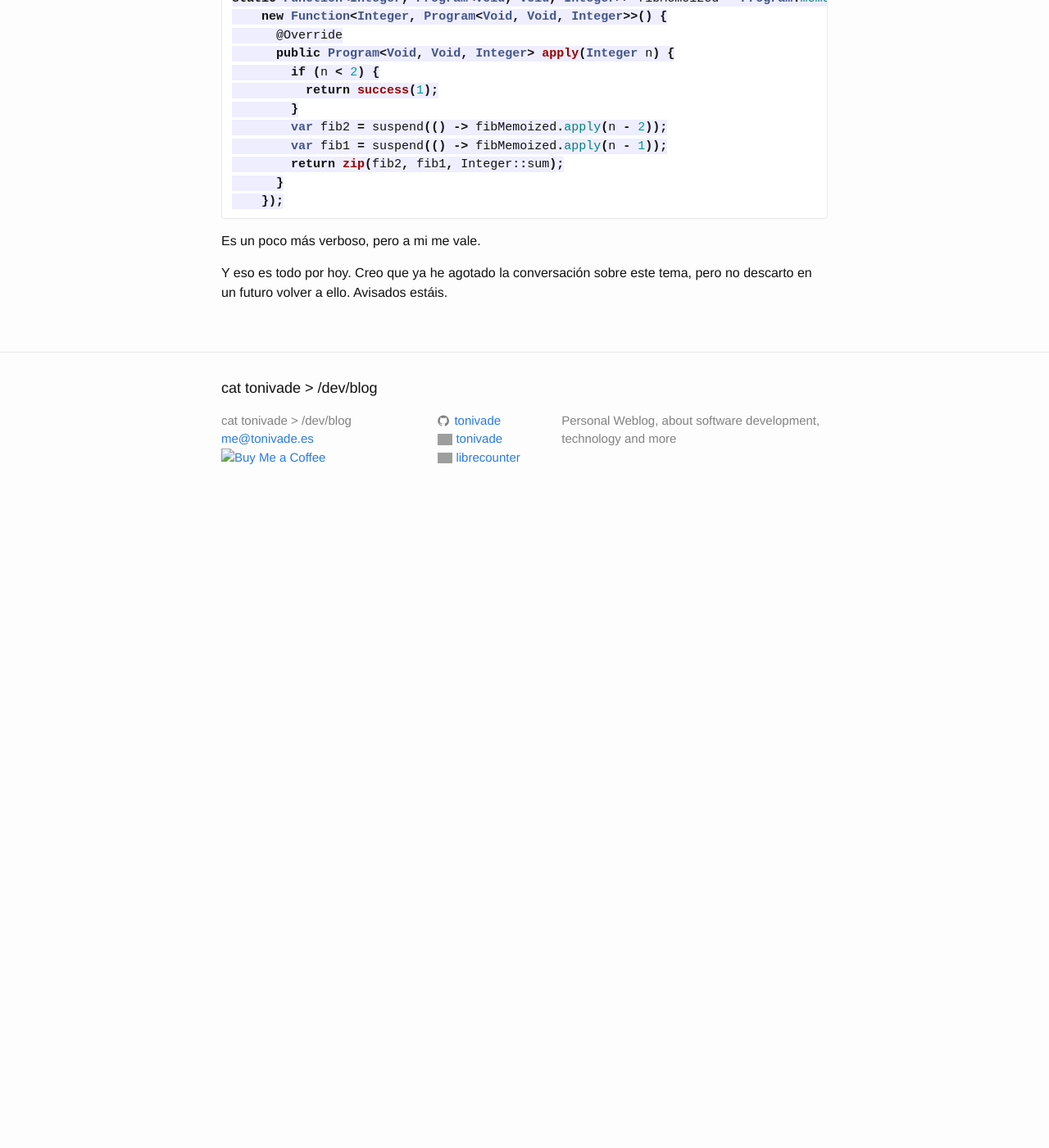
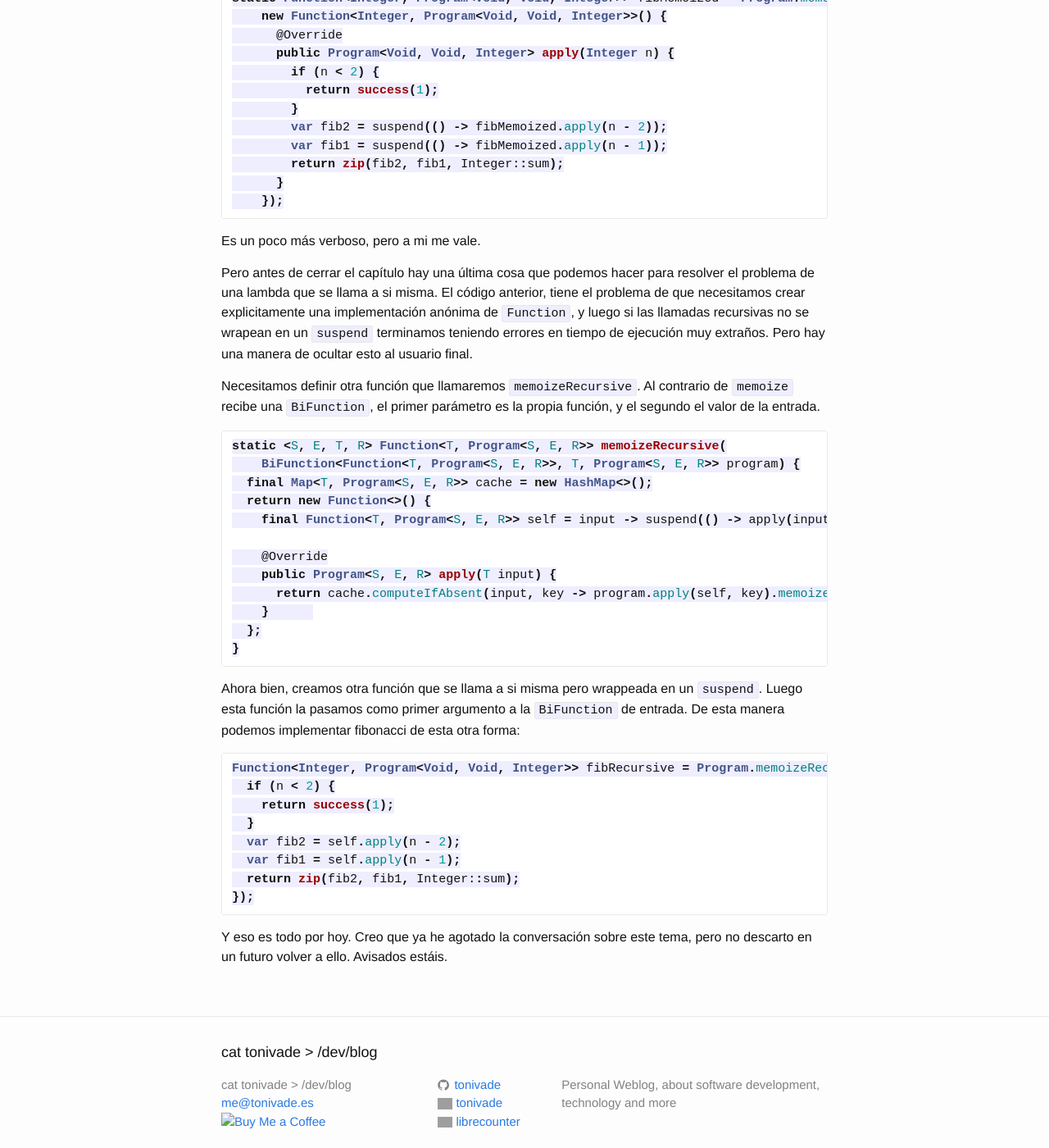
Before and after one commit to tonivade/tonivade.github.io, a Jekyll site: the page built from _posts/2026-04-26-programando-con-dsl-7.markdown, in a window 1280 px wide and 1400 px high, scrolled down 5206 px. Shown: the whole window at 82% size. Built offline with Jekyll 4.4.1, drawn with Linux system fonts in a browser that asks for light colours; before the commit the page ends 5836 px from its top, so only the background shows below that; grey boxes are pictures that could not be loaded.

Commit message:
update article

````diff
--- a/_posts/2026-04-26-programando-con-dsl-7.markdown
+++ b/_posts/2026-04-26-programando-con-dsl-7.markdown
@@ -271,5 +271,46 @@ static Function<Integer, Program<Void, Void, Integer>> fibMemoized = Program.mem
 
 Es un poco más verboso, pero a mi me vale.
 
+Pero antes de cerrar el capítulo hay una última cosa que podemos hacer para resolver
+el problema de una lambda que se llama a si misma. El código anterior, tiene el problema
+de que necesitamos crear explicitamente una implementación anónima de `Function`, y luego
+si las llamadas recursivas no se wrapean en un `suspend` terminamos teniendo errores
+en tiempo de ejecución muy extraños. Pero hay una manera de ocultar esto al usuario
+final.
+
+Necesitamos definir otra función que llamaremos `memoizeRecursive`. Al contrario de
+`memoize` recibe una `BiFunction`, el primer parámetro es la propia función, y el segundo
+el valor de la entrada.
+
+```java
+static <S, E, T, R> Function<T, Program<S, E, R>> memoizeRecursive(
+    BiFunction<Function<T, Program<S, E, R>>, T, Program<S, E, R>> program) {
+  final Map<T, Program<S, E, R>> cache = new HashMap<>();
+  return new Function<>() {
+    final Function<T, Program<S, E, R>> self = input -> suspend(() -> apply(input));
+
+    @Override
+    public Program<S, E, R> apply(T input) {
+      return cache.computeIfAbsent(input, key -> program.apply(self, key).memoized());
+    }
+  };
+}
+```
+
+Ahora bien, creamos otra función que se llama a si misma pero wrappeada en un `suspend`.
+Luego esta función la pasamos como primer argumento a la `BiFunction` de entrada. De esta
+manera podemos implementar fibonacci de esta otra forma:
+
+```java
+Function<Integer, Program<Void, Void, Integer>> fibRecursive = Program.memoizeRecursive((self, n) -> {
+  if (n < 2) {
+    return success(1);
+  }
+  var fib2 = self.apply(n - 2);
+  var fib1 = self.apply(n - 1);
+  return zip(fib2, fib1, Integer::sum);
+});
+```
+
 Y eso es todo por hoy. Creo que ya he agotado la conversación sobre este tema, pero
 no descarto en un futuro volver a ello. Avisados estáis.
````
